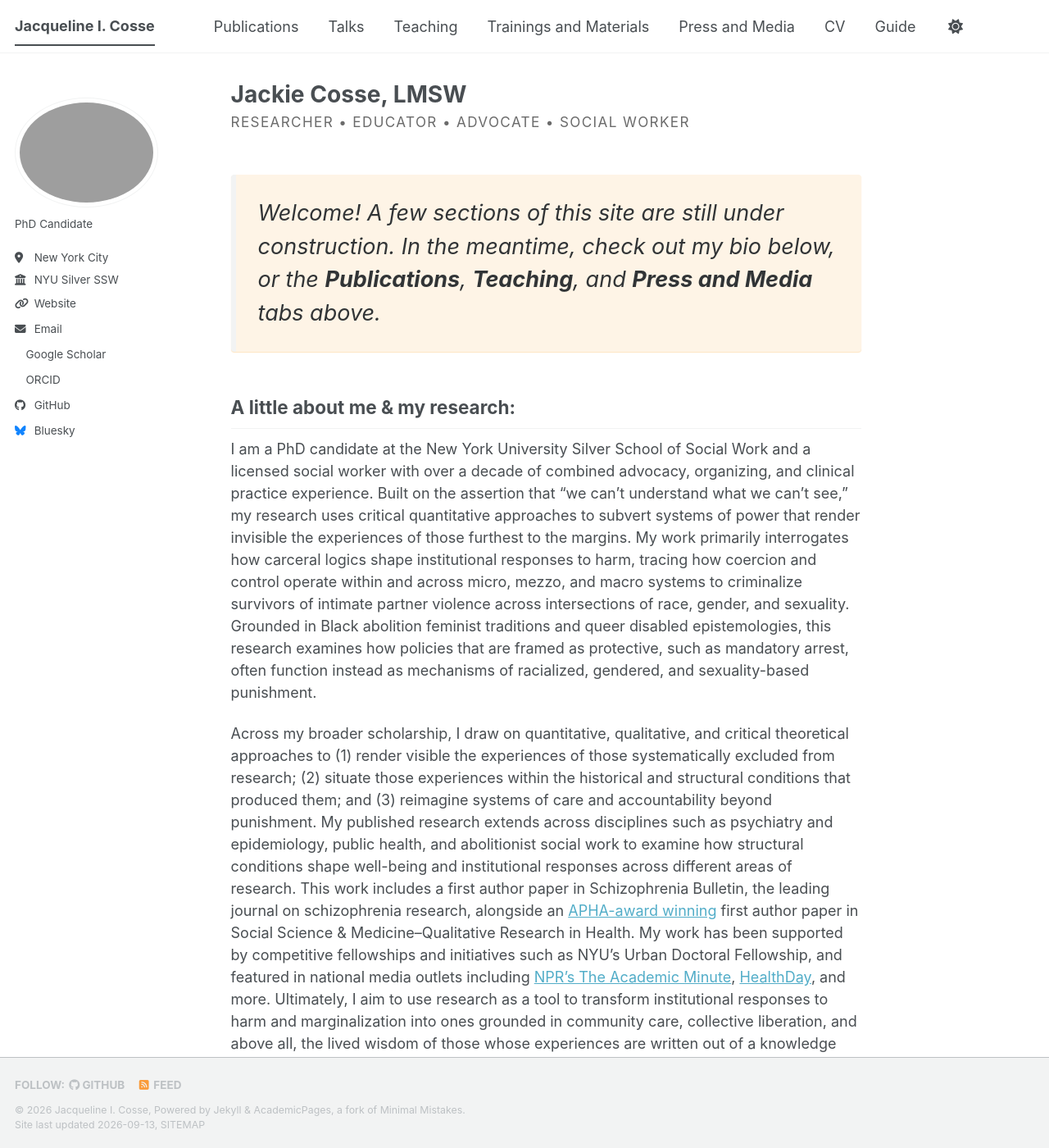
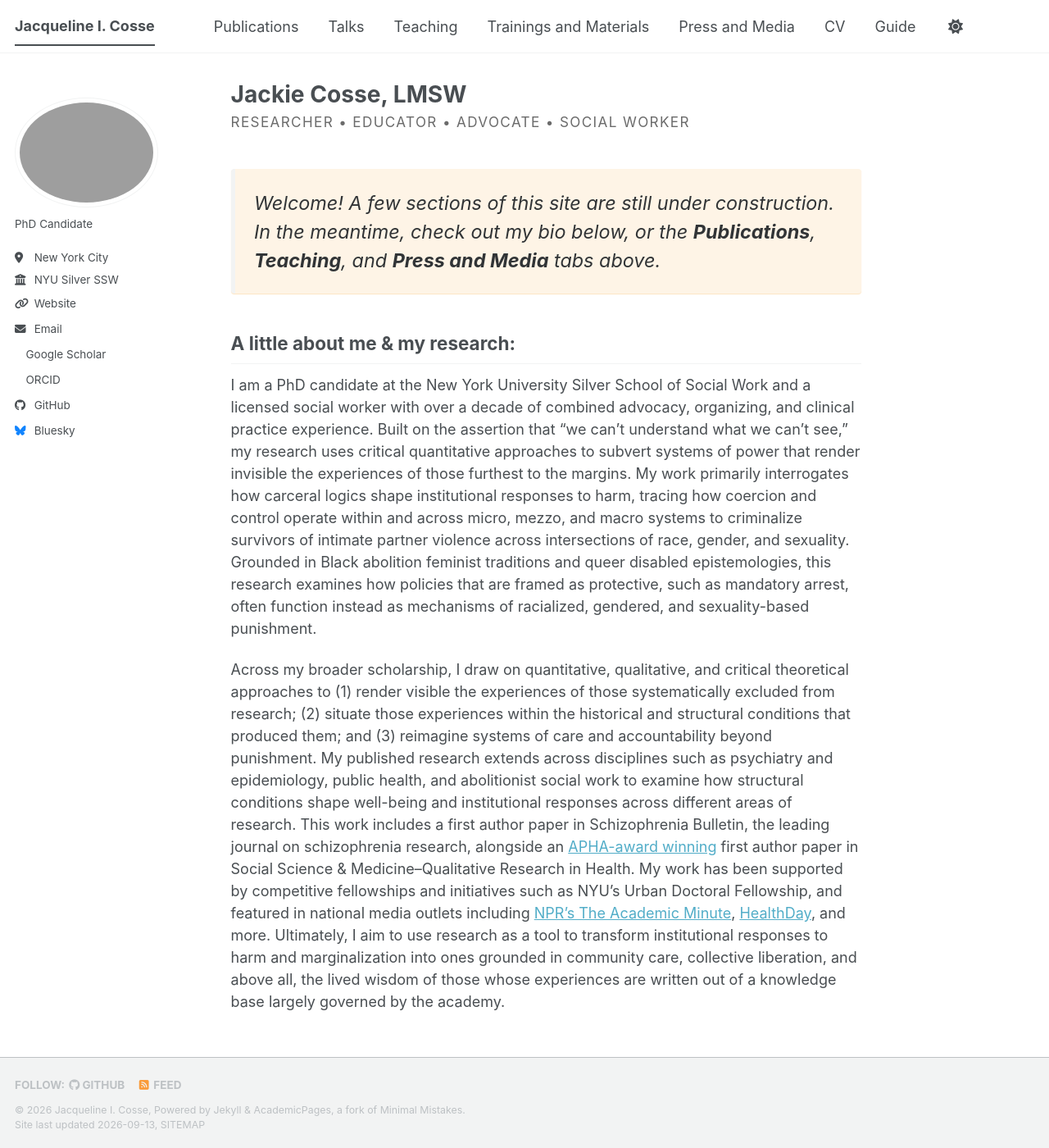
Before and after one commit to jackiecosse/jackiecosse.com, a Jekyll site: the page built from _pages/about.md, in a window 1280 px wide and 1400 px high. Shown: the whole window at 82% size. Built offline with Jekyll 4.4.1, drawn with Linux system fonts in a browser that asks for light colours; a style sheet for code colours, icons or effects is not loaded.

Commit message:
Update main.scss [font size change]

```diff
--- a/assets/css/main.scss
+++ b/assets/css/main.scss
@@ -39,7 +39,7 @@
 ;
 
 .notice--warning {
-  font-size: 1.5rem !important;
+  font-size: 1.3rem !important;
 }
 
 .page__content > h1:first-child {
```
